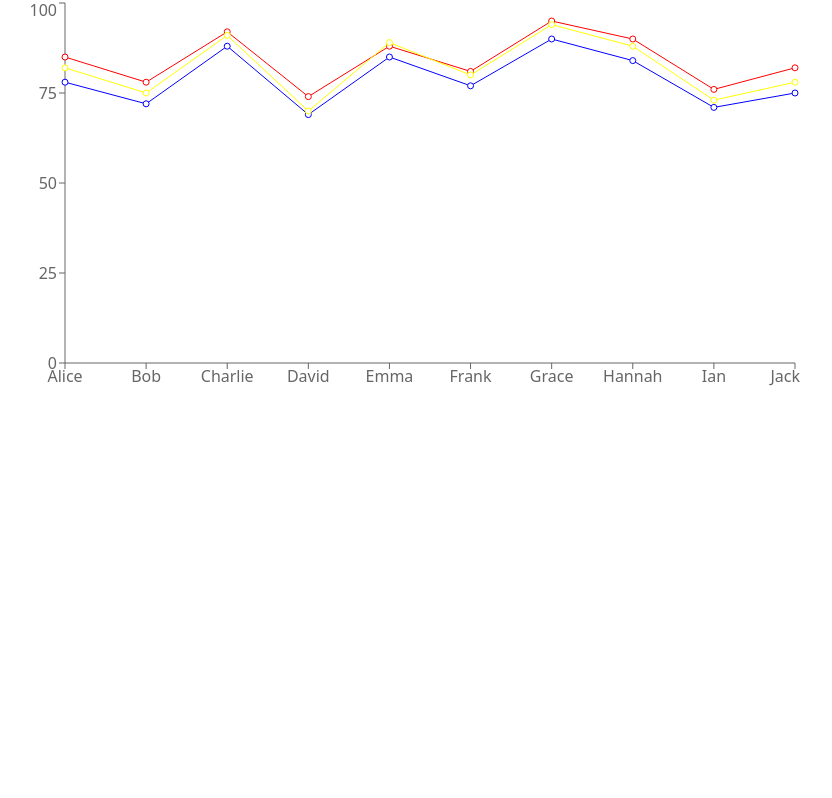
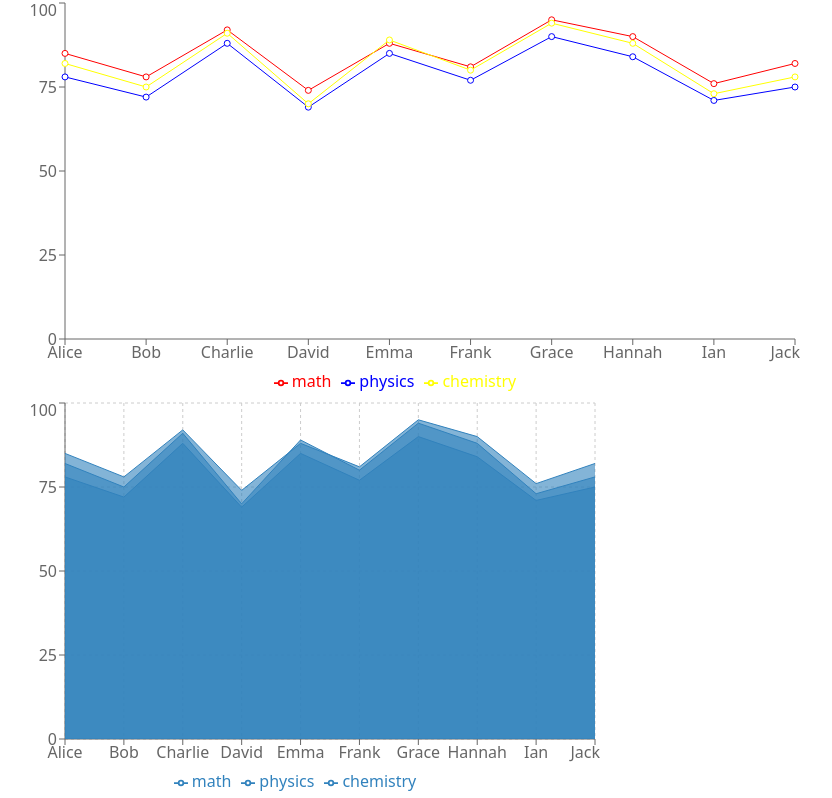
Before and after one commit to tajmirahman/milestone-8-part-1, a React (Vite) app in the folder project/: page / in a window 1280 px wide. Shown: the part 1006-1804 px from the top of the page, without its empty margins (0-832 px from the left). Before the commit the page ends 1404 px from the top, so only its background shows below. Built offline with nearby package versions, Linux system fonts and the light colour scheme.

Commit message:
area chart done

```diff
--- a/project/src/App.jsx
+++ b/project/src/App.jsx
@@ -1,4 +1,5 @@
 // import DaisyNav from "./components/DaisayNav/DaisyNav"
+import AreaChart from "./components/AreaChart/AreaChart"
 import LineCharts from "./components/LineCharts/LineCharts"
 import Navber from "./components/Navber/Navber"
 import PriceOptions from "./components/PriceOptions/PriceOptions"
@@ -14,6 +15,7 @@ function App() {
       <Navber></Navber>
       <PriceOptions></PriceOptions>
       <LineCharts></LineCharts>
+      <AreaChart></AreaChart>
 
 
     </>
--- /dev/null
+++ b/project/src/components/AreaChart/AreaChart.jsx
@@ -0,0 +1,36 @@
+import { AreaChart as AcChart, Area, XAxis, YAxis, CartesianGrid, Tooltip, Legend, ResponsiveContainer } from 'recharts';
+
+
+const AreaChart = () => {
+
+    const data = [
+        { name: "Alice", math: 85, physics: 78, chemistry: 82 },
+        { name: "Bob", math: 78, physics: 72, chemistry: 75 },
+        { name: "Charlie", math: 92, physics: 88, chemistry: 91 },
+        { name: "David", math: 74, physics: 69, chemistry: 70 },
+        { name: "Emma", math: 88, physics: 85, chemistry: 89 },
+        { name: "Frank", math: 81, physics: 77, chemistry: 80 },
+        { name: "Grace", math: 95, physics: 90, chemistry: 94 },
+        { name: "Hannah", math: 90, physics: 84, chemistry: 88 },
+        { name: "Ian", math: 76, physics: 71, chemistry: 73 },
+        { name: "Jack", math: 82, physics: 75, chemistry: 78 }
+    ];
+
+
+    return (
+        <div>
+            <AcChart width={600} height={400} data={data}>
+            <CartesianGrid strokeDasharray="3 3" />
+                    <XAxis dataKey="name" />
+                    <YAxis />
+                    <Tooltip />
+                    <Legend />
+                <Area dataKey={'math'} ></Area>
+                <Area dataKey={'physics'} ></Area>
+                <Area dataKey={'chemistry'} ></Area>
+            </AcChart>
+        </div>
+    );
+};
+
+export default AreaChart;
--- a/project/src/components/LineCharts/LineCharts.jsx
+++ b/project/src/components/LineCharts/LineCharts.jsx
@@ -1,4 +1,4 @@
-import { LineChart as LCchart, Line, XAxis, YAxis } from 'recharts';
+import { LineChart as LCchart, Line, XAxis, YAxis,Tooltip,Legend } from 'recharts';
 
 
 const LineCharts = () => {
@@ -22,6 +22,8 @@ const LineCharts = () => {
             <LCchart width={800} height={400} data={mathMarksData}>
                 <XAxis dataKey={'name'}></XAxis>
                 <YAxis></YAxis>
+                <Tooltip />
+                <Legend />
                 <Line dataKey="math" stroke='red'></Line>
                 <Line dataKey="physics" stroke='blue'></Line>
                 <Line dataKey="chemistry" stroke='yellow'></Line>
```
